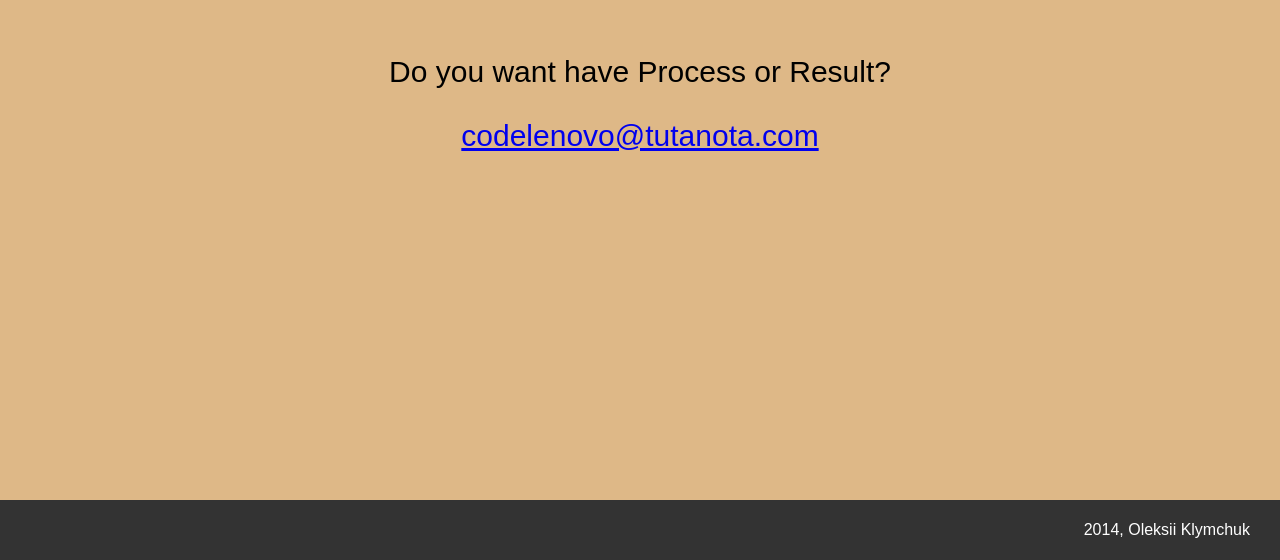
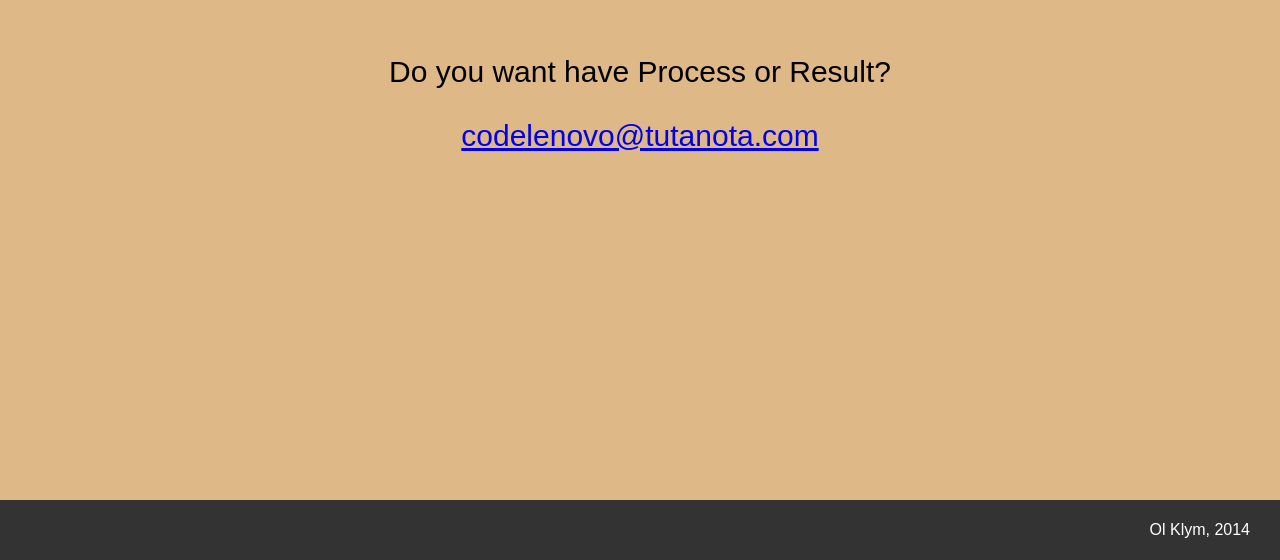
Before and after one commit to CodeLenov/personal_portfolio_page_fcc, a plain HTML site: page index.html in a window 1280 px wide. Shown: the part 2046-2606 px from the top of the page. Drawn offline with Linux system fonts and the light colour scheme.

Commit message:
Edit <footer>

```diff
--- a/index.html
+++ b/index.html
@@ -83,7 +83,7 @@
 <div>
 	<section>
 		<footer>
-			<p>2014, Oleksii Klymchuk</p>
+			<p>Ol Klym, 2014</p>
 		</footer>
 	</section>
 </div>
```
